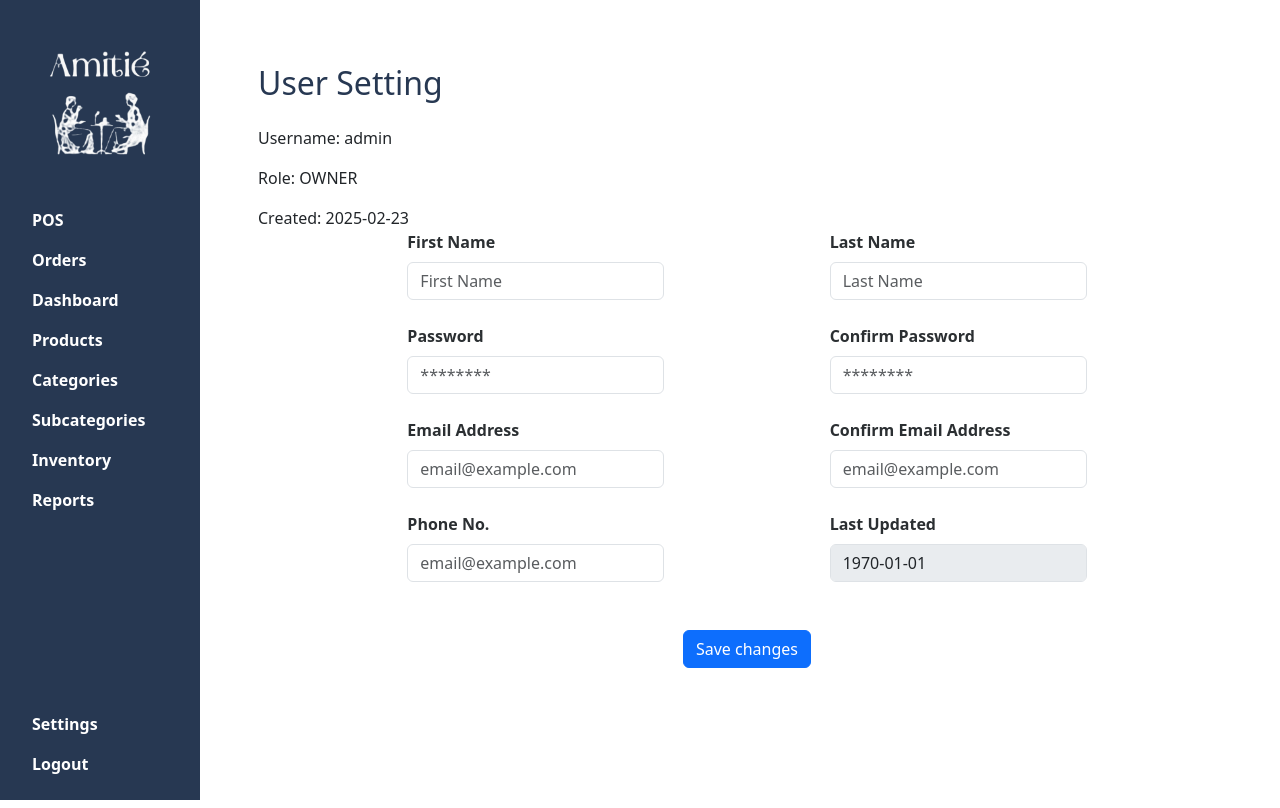
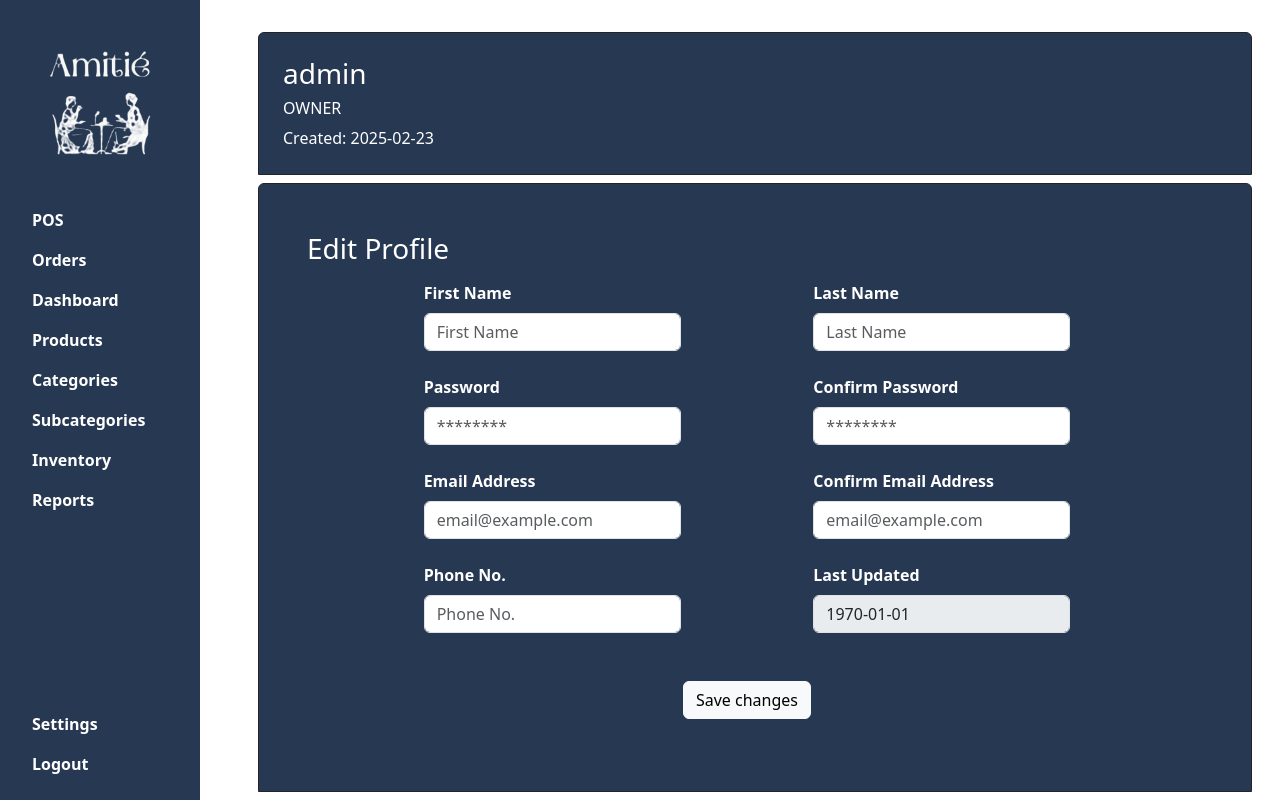
Before and after one commit to YourNewbDev/AmitieCafe, a PHP site: page /setting.php in a window 1280 px wide. Run offline with PHP 8.4, Linux system fonts and the light colour scheme; a user stored in the database is signed in; data comes from the database, SQL or seed files in the repository; some libraries are stand-ins or nearby versions.

Commit message:
Finished UI for setting.php

```diff
--- a/assets/css/custom.css
+++ b/assets/css/custom.css
@@ -85,6 +85,11 @@
     background-color: #4A6A8C;
     color: white;
 }
+
+.custom-text {
+    color: white;
+}
+
 .custom-btn:hover {
     background-color: #4A6A8C;
     color: white;
--- a/setting.php
+++ b/setting.php
@@ -14,6 +14,24 @@ try {
                                     WHERE user_id = ?');
     $stmt_fetch_user->execute([$user_id]);
     $user = $stmt_fetch_user->fetch(PDO::FETCH_ASSOC);
+
+    if ($_SERVER['REQUEST_METHOD'] === "POST") {
+        $user_firstName = $_POST["user_firstName"] ?? null;
+        $user_lastName = $_POST["user_lastName"] ?? null;
+        $hashed_password = $user['password'];
+        $password = $_POST['password'] ?? null;
+        $confirm_password = $_POST['confirm_password'] ?? null;
+        $user_email = $_POST["user_email"] ?? null;
+        $user_confirm_email = $_POST["user_confirm_email"] ?? null;
+        $phone = $_POST["phone_no"] ?? null;
+
+        if($password === $confirm_password) {
+            if(password_verify($password, $hashed_password)) {
+
+            }
+        }
+
+    }
 
 } catch (PDOException $err) {
     die("Query failed: " . $err->getMessage());
@@ -64,58 +82,62 @@ $selected_product_size = $_POST['product_size_id'] ?? null;
             </div>
         </div>
     </div>
-    <div class="container mt-5">
-        <h2 class="mb-4 text-custom">User Setting</h2>
-        <p class="fs-6">Username: <?= htmlspecialchars($user['user_name']) ?></p>
-        <p class="fs-6">Role: <?= htmlspecialchars($user['user_role']) ?></p>
-        <span class="fs-6 fw-lighter fst-italic5">
-            Created: <?= date("Y-m-d", strtotime($user['created_at'])) ?>
-        </span>
+    <div class="container mt-3">
+        <div class="container bg-custom mb-2 p-4 border border-dark rounded-top text-white">
+            <h3 class=""><?= htmlspecialchars($user['user_name']) ?></h3>
+            <h6 class=""><?= htmlspecialchars($user['user_role']) ?></h6>
+            <span class="fs-6 fw-lighter fst-italic5">
+                Created: <?= date("Y-m-d", strtotime($user['created_at'])) ?>
+            </span>
+        </div>
 
-        <form action="POST">
+        <form method="POST" class="bg-custom p-5 mb-3 border border-dark rounded-top">
+            <div class="d-flex justify-content-start mb-2">
+                <h3 class="text-white">Edit Profile</h3>
+            </div>
             <div class="d-flex justify-content-evenly mb-4">
                 <div class="d-flex flex-column me-3">
-                    <label class="form-label text-secondary-emphasis fw-bold">First Name</label>
-                    <input class="form-control" type="text" value="<?= htmlspecialchars($user['user_firstName'])?>" placeholder="First Name" required>
+                    <label class="form-label text-white fw-bold">First Name</label>
+                    <input class="form-control" name="user_firstName" type="text" value="<?= htmlspecialchars($user['user_firstName'])?>" placeholder="First Name" required>
                 </div>
                 <div class="d-flex flex-column me-3">
-                    <label class="form-label text-secondary-emphasis fw-bold">Last Name</label>
-                    <input class="form-control" type="text" value="<?= htmlspecialchars($user['user_lastName'])?>" placeholder="Last Name" required>
+                    <label class="form-label text-white fw-bold">Last Name</label>
+                    <input class="form-control" name="user_lastName" type="text" value="<?= htmlspecialchars($user['user_lastName'])?>" placeholder="Last Name" required>
                 </div>
             </div>
             <div class="d-flex justify-content-evenly mb-4">
                 <div class="d-flex flex-column me-3">
-                    <label class="form-label text-secondary-emphasis fw-bold">Password</label>
-                    <input class="form-control" type="password" placeholder="********" required>
+                    <label class="form-label text-white fw-bold">Password</label>
+                    <input class="form-control" name="password" type="password" placeholder="********" required>
                 </div>
                 <div class="d-flex flex-column me-3">
-                    <label class="form-label text-secondary-emphasis fw-bold">Confirm Password</label>
-                    <input class="form-control" type="password" placeholder="********" required>
+                    <label class="form-label text-white fw-bold">Confirm Password</label>
+                    <input class="form-control" name="confirm_password" type="password" placeholder="********" required>
                 </div>
             </div>
             <div class="d-flex justify-content-evenly mb-4">
                 <div class="d-flex flex-column me-3">
-                    <label class="form-label text-secondary-emphasis fw-bold">Email Address</label>
-                    <input class="form-control" type="email" value="<?= htmlspecialchars($user['user_email']) ?>" placeholder="email@example.com" required>
+                    <label class="form-label text-white fw-bold">Email Address</label>
+                    <input class="form-control" name="user_email" type="email" value="<?= htmlspecialchars($user['user_email']) ?>" placeholder="email@example.com" required>
                 </div>
                 <div class="d-flex flex-column me-3">
-                    <label class="form-label text-secondary-emphasis fw-bold">Confirm Email Address</label>
-                    <input class="form-control" type="email" value="<?= htmlspecialchars($user['user_email']) ?>" placeholder="email@example.com" required>
+                    <label class="form-label text-white fw-bold">Confirm Email Address</label>
+                    <input class="form-control" name="user_confirm_email" type="email" value="<?= htmlspecialchars($user['user_email']) ?>" placeholder="email@example.com" required>
                 </div>
             </div>
             <div class="d-flex justify-content-evenly mb-5">
                 <div class="d-flex flex-column me-3">
-                    <label class="form-label text-secondary-emphasis fw-bold">Phone No.</label>
-                    <input class="form-control" type="number" value="<?= htmlspecialchars($user['user_phone']) ?>" placeholder="email@example.com" required>
+                    <label class="form-label text-white fw-bold">Phone No.</label>
+                    <input class="form-control" name="phone" type="number" value="<?= htmlspecialchars($user['user_phone']) ?>" placeholder="Phone No." required>
                 </div>
                 <div class="d-flex flex-column me-3">
-                    <label class="form-label text-secondary-emphasis fw-bold">Last Updated</label>
+                    <label class="form-label text-white fw-bold">Last Updated</label>
                     <input class="form-control" type="text" value="<?= date("Y-m-d", strtotime($user['updated_at'])) ?>" placeholder="email@example.com" disabled>
                 </div>
             </div>
             <div class="d-flex justify-content-center mb-4">
                 <div class="d-flex flex-column me-3">
-                    <button type="submit" class="btn btn-primary">Save changes</button>
+                    <button type="submit" class="btn btn-light">Save changes</button>
                 </div>
             </div>
         </form>
```
